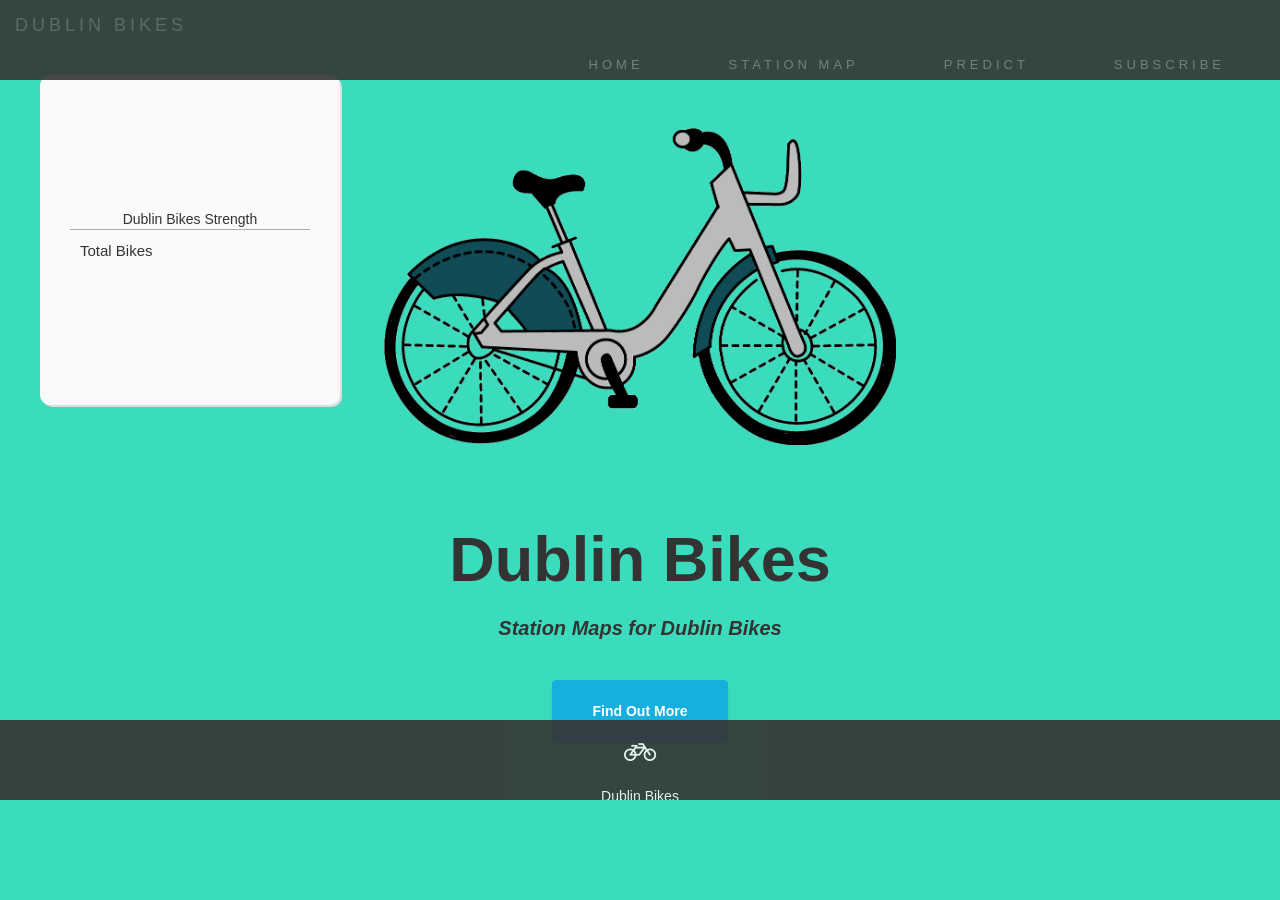
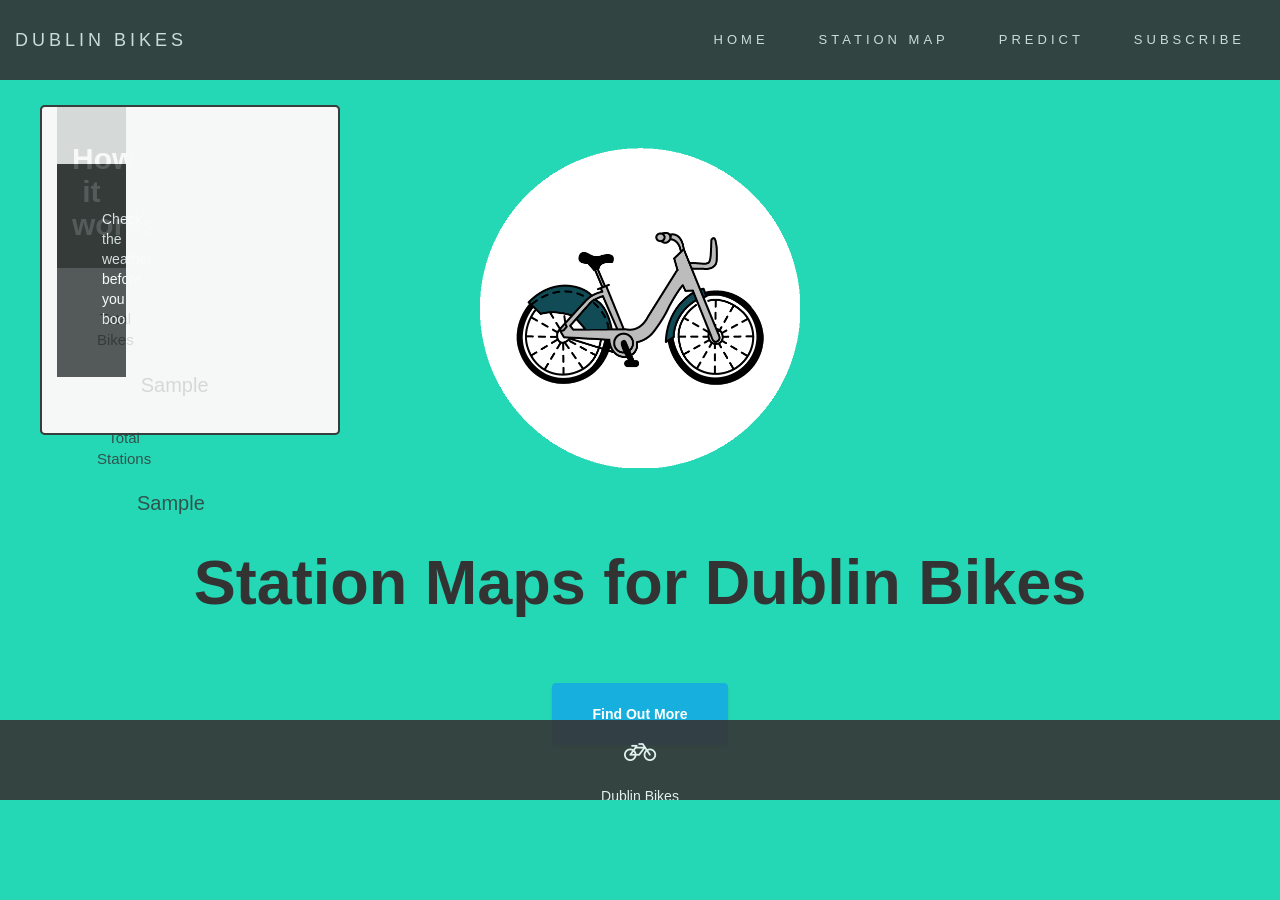
Before and after one commit to PavineeKavanagh/DublinBikes, a Flask app: template app/templates/nindex.html in a window 1280 px wide. After the commit the page ends 800 px from the top, so only its background shows below. Run offline with Flask 2, Linux system fonts and the light colour scheme; the template is opened without the code that fills it: most values are stand-ins (such as "Sample title", 1, 10 or a date in 2020); some libraries are stand-ins or nearby versions.

Commit message:
finalising landing page

```diff
--- a/app/static/css/style.css
+++ b/app/static/css/style.css
@@ -1,6 +1,7 @@
 body,
 html {
     height: 100%;
+    overflow: hidden;
 }
 
 h1,
@@ -60,11 +61,13 @@ body {
 }
 
 .bicycle {
-    max-width: 40%;
+    max-width: 25%;
+    padding-top: 20px;
 }
 
 .jumbotron {
     background-color: transparent;
+    font-size: 100px;
 }
 
 .text-center {
@@ -82,7 +85,7 @@ body {
     height: 100%;
     padding-top: 8rem;
     padding-bottom: 8rem;
-    background: linear-gradient(90deg, rgba(255, 255, 255, 0.1) 0%, rgba(255, 255, 255, 0.1) 100%), url("../img/bg.svg");
+    background-color: #25D8B5;
     background-position: center center;
     background-repeat: no-repeat;
     width: 100% !important;
@@ -155,11 +158,10 @@ h6 {
 /* Nav-bar link colour */
 
 .navbar li a,
-.navbar .navbar-brand .navbar-header {
-    color: #dddddd;
-    margin-top: 40px;
-    margin-right: 40px;
-    margin-left: 15px;
+.navbar .navbar-brand {
+    color: #dddddd !important;
+    margin-top: 15px;
+    margin-right: 20px;
     padding-bottom: 0px;
 }
 
@@ -318,18 +320,42 @@ a:active {
     padding: 5px 5px 0px 5px;
 }
 
-#descOver {
+.panel-station {
     position: absolute;
+    margin-top: 150px;
     top: 75px;
     left: 40px;
     z-index: 99;
     height: 330px;
     width: 300px;
     border-radius: 10px;
-    box-shadow: 2px 2px #DDD;
-    background: #FAFAFA;
+    opacity: 80%;
     align-content: center;
     justify-content: center;
+    border: 2px solid rgb(56, 56, 56);
+    background-color: snow;
+    border-radius: 0;
+    transition: box-shadow 0.5s;
+    margin-top: 30px;
+    border-top-left-radius: 5px;
+    border-top-right-radius: 5px;
+    border-bottom-left-radius: 5px;
+    border-bottom-right-radius: 5px;
+}
+
+.panel-station-heading {
+    color: #fff !important;
+    background-color: #353535 !important;
+    padding: 15px;
+    border-bottom: 2px solid #353535;
+    border-top-left-radius: px;
+    border-top-right-radius: 0px;
+    border-bottom-left-radius: 0px;
+    border-bottom-right-radius: 0px;
+}
+
+.panel-station:hover {
+    box-shadow: 5px 0px 40px rgba(0, 0, 0, .2);
 }
 
 .MainTitle {
@@ -340,6 +366,7 @@ a:active {
 #weatherOver {
     display: none;
     position: absolute;
+    margin-top: 100px;
     top: 75px;
     right: 40px;
     z-index: 99;
@@ -347,7 +374,7 @@ a:active {
     width: 360px;
     border-radius: 10px;
     box-shadow: 2px 2px #DDD;
-    background: #FAFAFA;
+    background: transparent;
     align-content: center;
     justify-content: center;
 }
@@ -544,6 +571,7 @@ footer {
 
 footer a {
     color: #f5f5f5;
+    padding-bottom: 15px;
 }
 
 footer a:hover {
@@ -1009,7 +1037,6 @@ hr {
 
 /* predict page */
 
-
 .carousel-control.right,
 .carousel-control.left {
     background-image: none;
--- a/app/templates/nindex.html
+++ b/app/templates/nindex.html
@@ -6,19 +6,49 @@
             <div class="jumbotron">
             <img class="bicycle" src="../static/img/bike.png" alt="bicycle">
 
-            <h1 class="dbText">Dublin Bikes</h1>
-            <h3>
-              <em>Station Maps for Dublin Bikes</em>
-            </h3>
+            <h1 class="dbText">Station Maps for Dublin Bikes</h1>
+            <!-- <h3>
+              <em></em>
+            </h3> -->
              <a class="btn btn-primary btn-xl js-scroll-trigger" href="#Maps">Find Out More</a>
         </div>
+
+
+
+    <row>
+        <div class="panel-station">
+            <div class="col-sm-4 col-xs-12">
+
+            <div class="panel-station-heading text-center">
+            <h2> How it works</h2>
             </div>
-<!--
-<div class="container-fluid">
-    <div id="weatherOver">
+                    <div class="MapOverTitle">
+                        <div class="Title">Total Bikes</div>
+                        <div class="Num">
+                            <div class="values">
+                                <i class="fas fa-bicycle"></i>
+                            </div>
+                            <div class="values">{{tB}}</div>
+                        </div>
+                        <div class="Title">Total Stations</div>
+                        <div class="Num">
+                            <div class="values">
+                                <i class="far fa-flag"></i>
+                            </div>
+                            <div class="values">{{tS}}</div>
+                        </div>
+                    </div>
+            </div>
+        </div>
+
+        <div class="panel-station">
+            <div class="col-sm-4 col-xs-12">
+                <div class="panel-station-heading text-center">
+
+
                 <div class="MapOverTitle">
                     <div class="MainTitle">Check the weather before you book</div>
-            {% if mainDesc == 'Rain'%}
+                    <!-- {% if mainDesc == 'Rain'%}
                                 <div class="Title" id="weatherTitle">
                                     <div class="values">
                                         <i class="fas fa-tint" style="color: #4FC3F7"></i>
@@ -70,37 +100,13 @@
                                             <div class="values" style="font-size:1rem">
                                                 Winds:
                                             </div>
-                        <div class="values1" style="font-size:1rem">{{mainWind}}</div>
+                                            <div class="values1" style="font-size:1rem">{{mainWind}}</div> -->
                 </div>
             </div>
         </div>
-
-
         </div>
     </div>
-</div> -->
-
-
-<div id="descOver">
-    <div class="MapOverTitle">
-        <div class="MainTitle">Dublin Bikes Strength</div>
-        <div class="Title">Total Bikes</div>
-        <!-- <div class="Num">
-            <div class="values">
-                <i class="fas fa-bicycle"></i>
-            </div>
-            <div class="values">{{tB}}</div>
-        </div>
-        <div class="Title">Total Stations</div>
-        <div class="Num">
-            <div class="values">
-                <i class="far fa-flag"></i>
-            </div>
-            <div class="values">{{tS}}</div>
-        </div> -->
-    </div>
-</div>
-
+    </row>
 
 </body>
 
```
Also changed, not shown: app/templates/index.html (+42 -0 lines), app/templates/predict.html (+12 -5 lines), app/templates/stations.html (+3 -5 lines), app/static/img/bike.png. Lines whose indentation alone changed are shown as unchanged.
